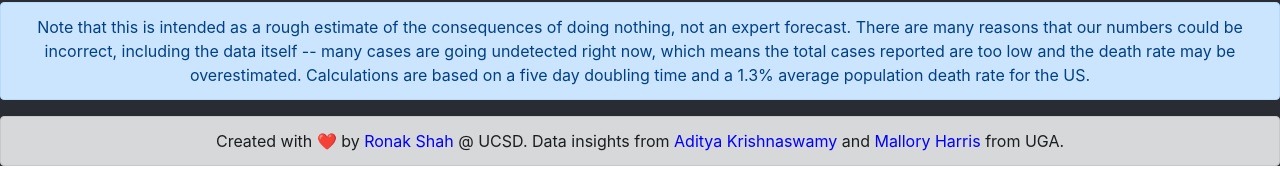
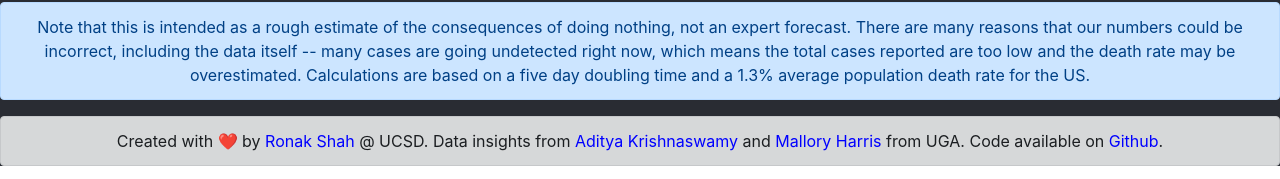
Before and after one commit to trulyronak/covidthree, a React (Create React App) app: page / in a window 1280 px wide. Shown: the part 662-841 px from the top of the page. Built offline with nearby package versions, Linux system fonts and the light colour scheme; no server answers.

Commit message:
Added link to GitHub

```diff
--- a/src/App.js
+++ b/src/App.js
@@ -86,7 +86,7 @@ class App extends React.Component {
         Note that this is intended as a rough estimate of the consequences of doing nothing, not an expert forecast. There are many reasons that our numbers could be incorrect, including the data itself -- many cases are going undetected right now, which means the total cases reported are too low and the death rate may be overestimated. Calculations are based on a five day doubling time and a 1.3% average population death rate for the US.
       </Alert>
       <Alert variant="dark" className="footer">
-      Created with ❤️ by <a href="https://twitter.com/realronakshah">Ronak Shah</a> @ UCSD. Data insights from <a href="https://twitter.com/diddykrish">Aditya Krishnaswamy</a> and <a href="https://twitter.com/Malar0ne">Mallory Harris</a> from UGA.
+      Created with ❤️ by <a href="https://twitter.com/realronakshah">Ronak Shah</a> @ UCSD. Data insights from <a href="https://twitter.com/diddykrish">Aditya Krishnaswamy</a> and <a href="https://twitter.com/Malar0ne">Mallory Harris</a> from UGA. Code available on <a href="https://github.com/ronakdev/covidthree">Github</a>.
       </Alert>
 
       </div>
```
